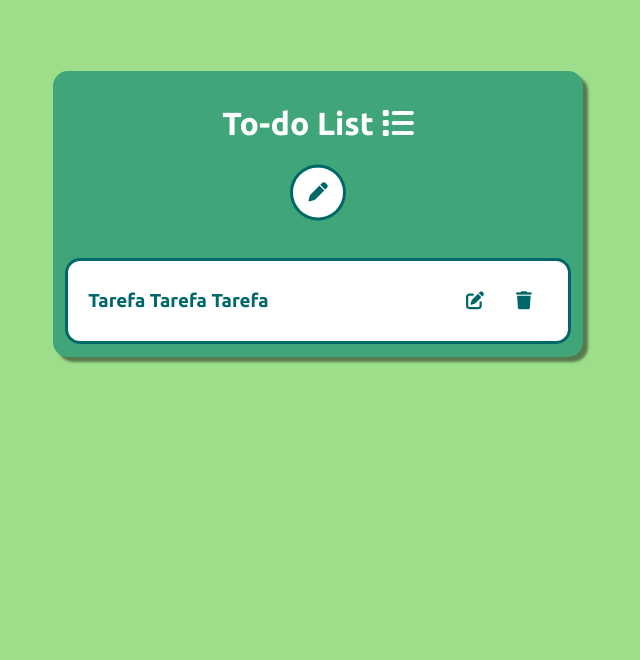
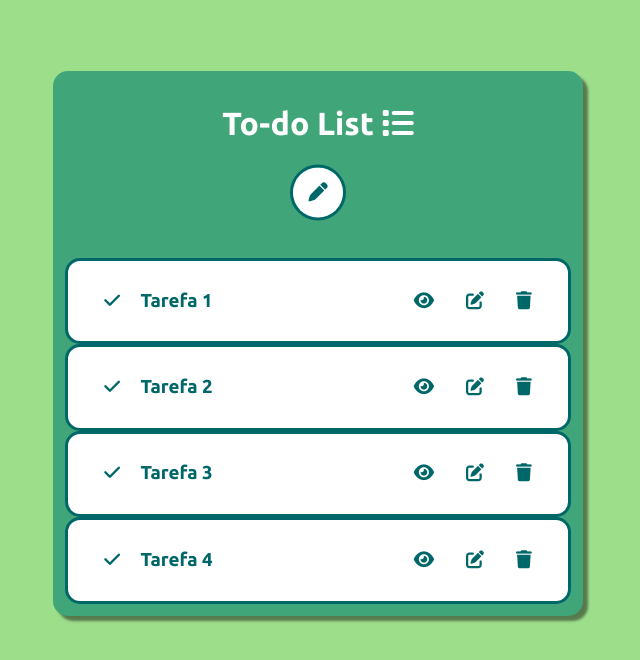
Before and after one commit to henrique-furtado47/cllone, a Vue app in the folder frontend/: page / in a window 1280 px wide. Shown: the top 660 px of the page, without its empty margins (322-962 px from the left). Built offline with nearby package versions, Linux system fonts and the light colour scheme.

Commit message:
style(frontend): :lipstick: task buttons
Added and changed style of existing buttons for task management

```diff
--- a/frontend/src/App.vue
+++ b/frontend/src/App.vue
@@ -1,6 +1,25 @@
 <script setup>
 import TaskComp from './components/taskComp.vue'
 import TextBar from './components/textBar.vue'
+
+let tasks = [
+  {
+    title: 'Tarefa 1',
+    id: 1,
+  },
+  {
+    title: 'Tarefa 2',
+    id: 2,
+  },
+  {
+    title: 'Tarefa 3',
+    id: 3,
+  },
+  {
+    title: 'Tarefa 4',
+    id: 4,
+  },
+]
 </script>
 
 <template>
@@ -8,7 +27,7 @@ import TextBar from './components/textBar.vue'
     <div class="block">
       <h1>To-do List <i class="fa-solid fa-list"></i></h1>
       <TextBar />
-      <TaskComp />
+      <TaskComp v-for="task in tasks" :key="task.id" :title="task.title" />
     </div>
   </div>
 </template>
--- a/frontend/src/components/taskComp.vue
+++ b/frontend/src/components/taskComp.vue
@@ -1,11 +1,18 @@
-<script setup></script>
+<script>
+export default {
+  props: ['title', 'desc', 'stat', 'id'],
+}
+</script>
 <template>
   <div class="task">
     <div class="item">
-      <h3>Tarefa Tarefa Tarefa</h3>
+      <h3>
+        <button><i class="fa-solid fa-check"></i></button> {{ title }}
+      </h3>
     </div>
     <div class="item dir">
       <h3>
+        <button><i class="fa-solid fa-eye"></i></button>
         <button><i class="fa fa-solid fa-pen-to-square"></i></button>
         <button><i class="fa-solid fa-trash"></i></button>
       </h3>
```
